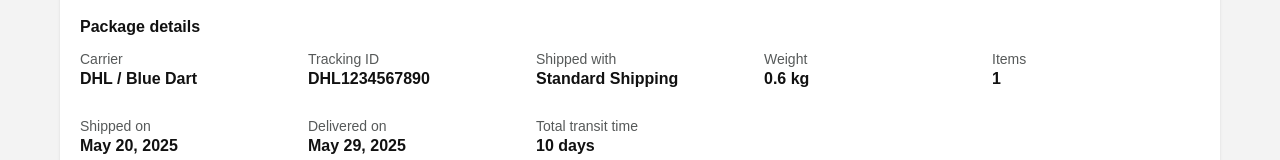
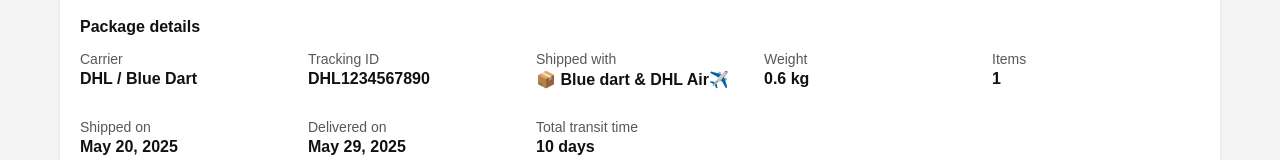
Before and after one commit to Akgamer737/order-track, a plain HTML site: page index.html in a window 1280 px wide. Shown: the part 2134-2294 px from the top of the page. Drawn offline with Linux system fonts and the light colour scheme.

Commit message:
Update index.html

```diff
--- a/index.html
+++ b/index.html
@@ -542,7 +542,7 @@
                     </div>
                     <div class="detail-item">
                         <div class="detail-label">Shipped with</div>
-                        <div class="detail-value">Standard Shipping</div>
+                        <div class="detail-value">📦 Blue dart & DHL  Air✈️</div>
                     </div>
                     <div class="detail-item">
                         <div class="detail-label">Weight</div>
```
